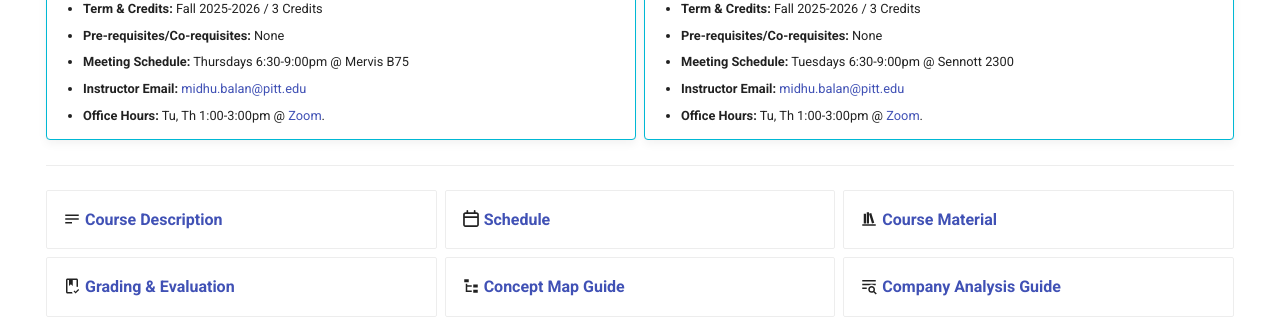
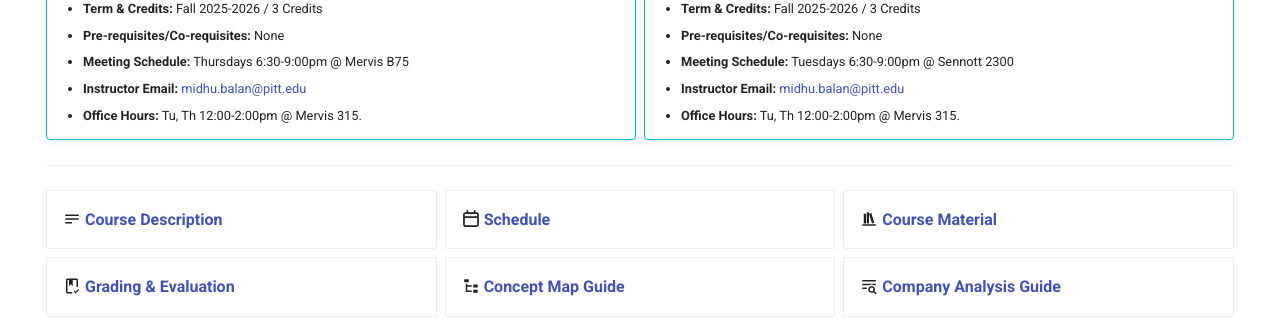
Before and after one commit to businessmanagement101/businessmanagement101.github.io, an MkDocs documentation site: the page built from docs/syllabus/index.md, in a window 1280 px wide. Shown: the part 306-625 px from the top of the page. Built offline with MkDocs 1.6.1 and Material for MkDocs 9.7.7, drawn with Linux system fonts in a browser that asks for light colours; comment, search, counter and statistics services are not loaded.

Commit message:
fix typos

```diff
--- a/docs/syllabus/index.md
+++ b/docs/syllabus/index.md
@@ -17,7 +17,7 @@ hide:
     - __Pre-requisites/Co-requisites:__ None
     - __Meeting Schedule:__ Thursdays 6:30-9:00pm @ Mervis B75
     - __Instructor Email:__ [midhu.balan@pitt.edu](mailto:midhu.balan@pitt.edu)
-    - __Office Hours:__ Tu, Th 1:00-3:00pm @ [Zoom](https://pitt.zoom.us/my/midhubalan).
+    - __Office Hours:__ Tu, Th 12:00-2:00pm @ Mervis 315.
     { .card }
 
 !!! info "Course Information: BUSERV1915 Introduction to Management"
@@ -27,7 +27,7 @@ hide:
     - __Pre-requisites/Co-requisites:__ None
     - __Meeting Schedule:__ Tuesdays 6:30-9:00pm @ Sennott 2300
     - __Instructor Email:__ [midhu.balan@pitt.edu](mailto:midhu.balan@pitt.edu)
-    - __Office Hours:__ Tu, Th 1:00-3:00pm @ [Zoom](https://pitt.zoom.us/my/midhubalan).
+    - __Office Hours:__ Tu, Th 12:00-2:00pm @ Mervis 315.
     { .card }
 
 </div>
```
